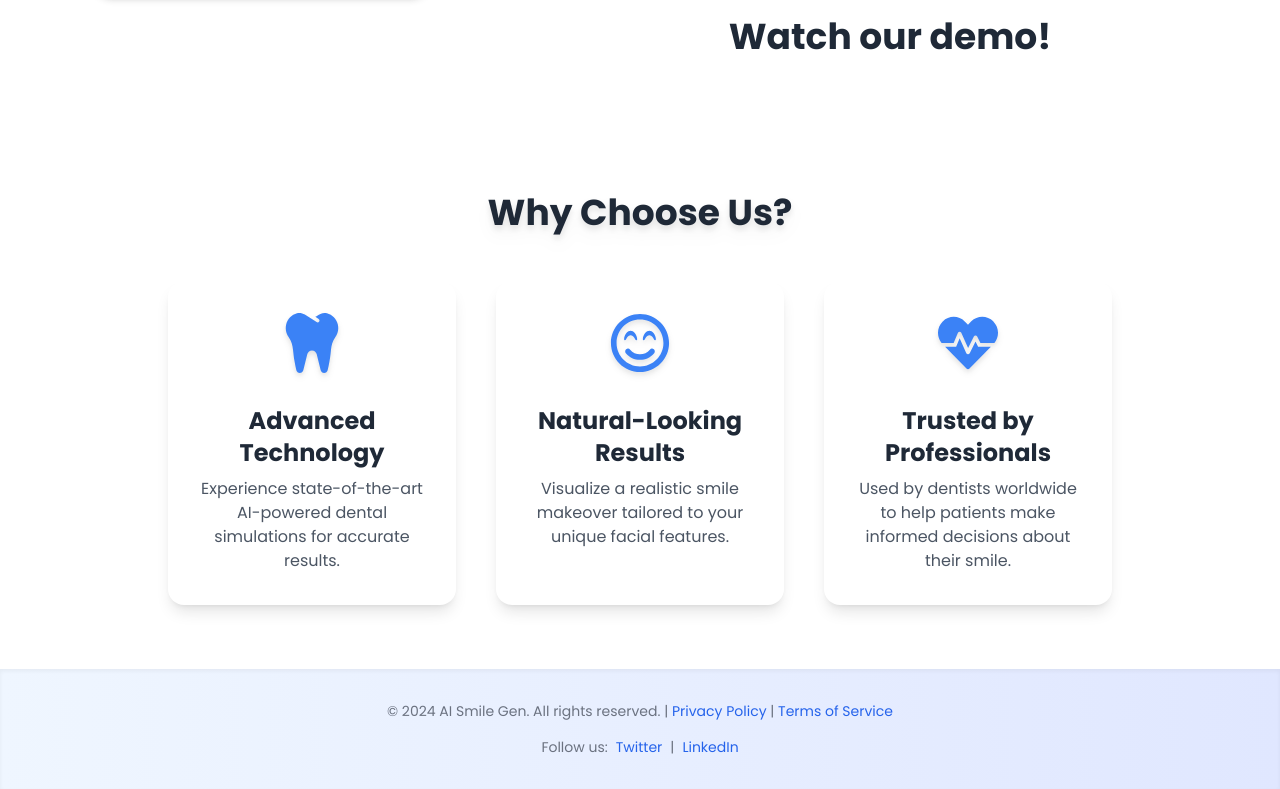
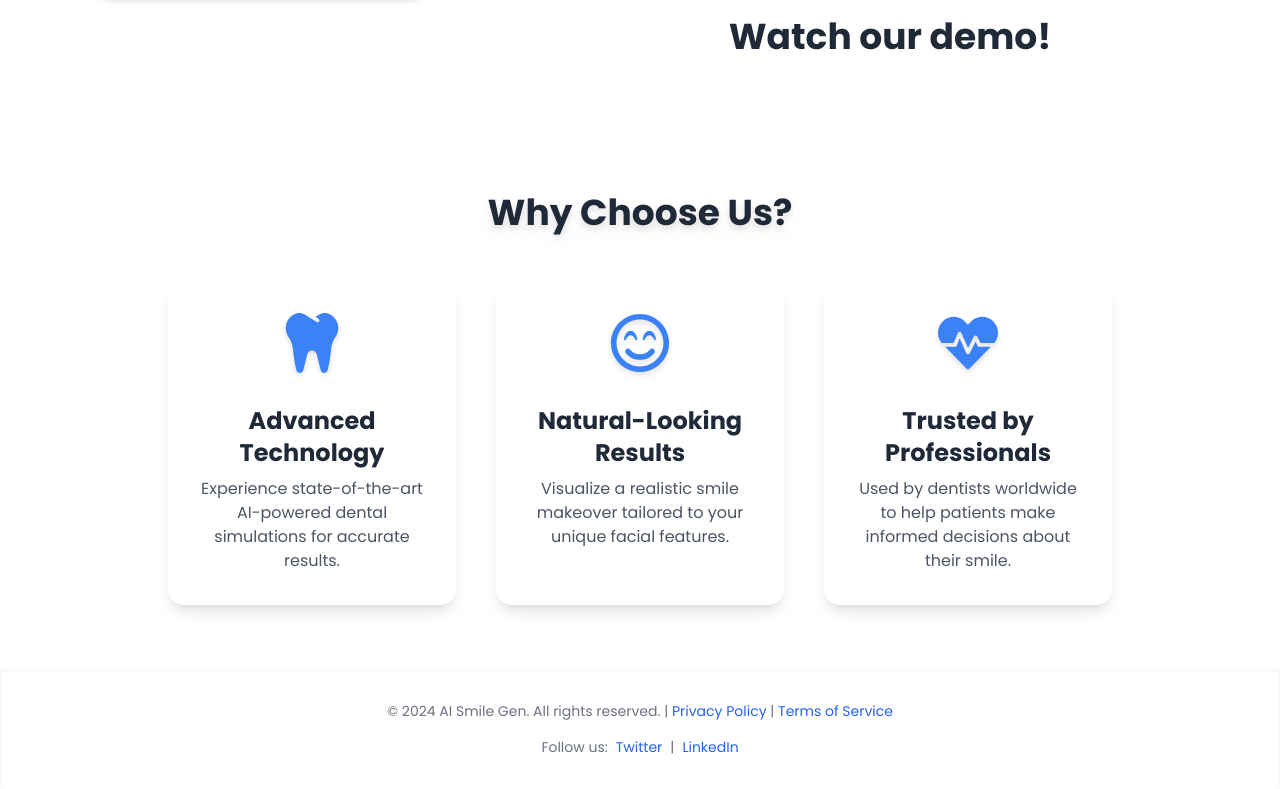
Before and after one commit to lkingl123/ai_smile_gen, a Next.js app: page / in a window 1280 px wide. Shown: the part 589-1378 px from the top of the page. Built offline with nearby package versions, Linux system fonts and the light colour scheme; no server answers.

Commit message:
removed footer color

```diff
--- a/src/app/components/Footer.tsx
+++ b/src/app/components/Footer.tsx
@@ -4,7 +4,7 @@ import Link from 'next/link';
 
 export default function Footer() {
   return (
-    <footer className="w-full bg-gradient-to-r from-blue-50 to-indigo-100 py-8 px-4 md:px-6 text-center text-gray-500 text-sm shadow-inner mt-16">
+    <footer className="w-full py-8 px-4 md:px-6 text-center text-gray-500 text-sm shadow-inner mt-16">
       <p>
         © 2024 AI Smile Gen. All rights reserved. |{' '}
         <Link href="/privacy" className="text-blue-600 hover:underline">
```
